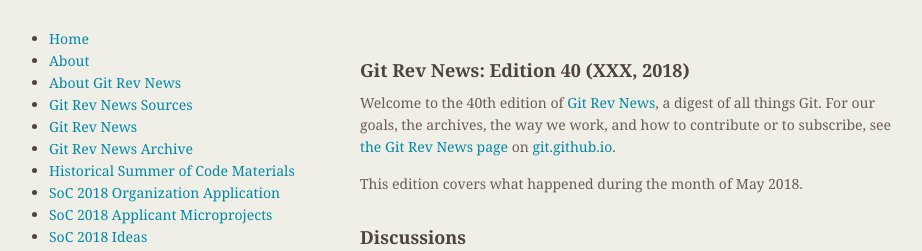
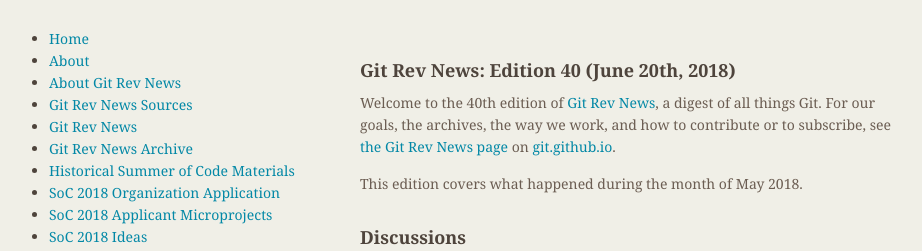
Before and after one commit to git/git.github.io, a Jekyll site: the page built from rev_news/drafts/edition-40.md, in a window 1280 px wide. Shown: the top 251 px of the page, without its empty margins (174-1096 px from the left). Built offline with Jekyll 4.4.1, drawn with Linux system fonts in a browser that asks for light colours.

Commit message:
rn-40: set publication date to June 20th

```diff
--- a/rev_news/drafts/edition-40.md
+++ b/rev_news/drafts/edition-40.md
@@ -1,5 +1,5 @@
 ---
-title: Git Rev News Edition 40 (XXX, 2018)
+title: Git Rev News Edition 40 (June 20th, 2018)
 layout: default
 date: 2018-06-20 12:06:51 +0100
 author: chriscool
@@ -7,7 +7,7 @@
 navbar: false
 ---
 
-## Git Rev News: Edition 40 (XXX, 2018)
+## Git Rev News: Edition 40 (June 20th, 2018)
 
 Welcome to the 40th edition of [Git Rev News](https://git.github.io/rev_news/rev_news/),
 a digest of all things Git. For our goals, the archives, the way we work, and how to contribute or to
```
